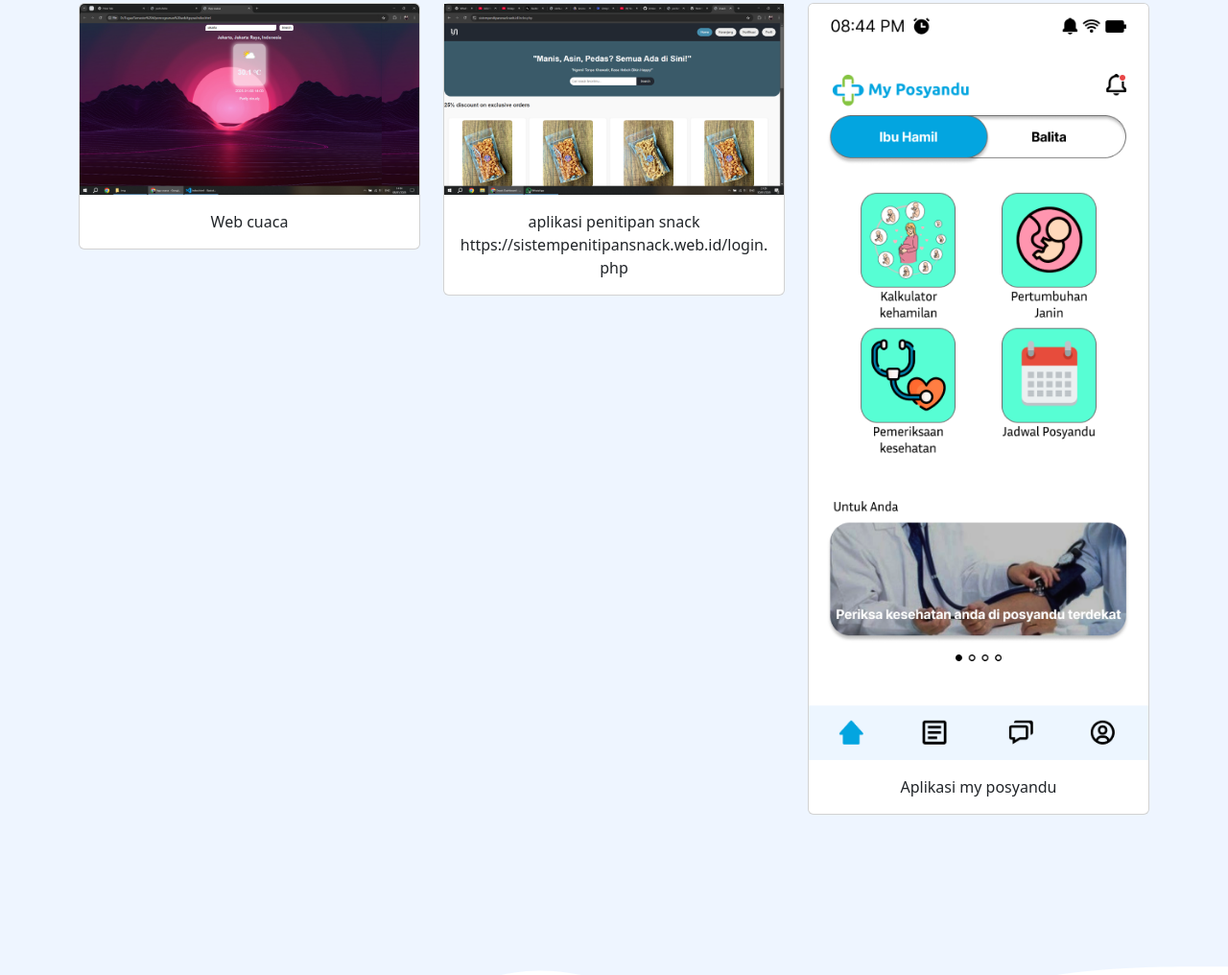
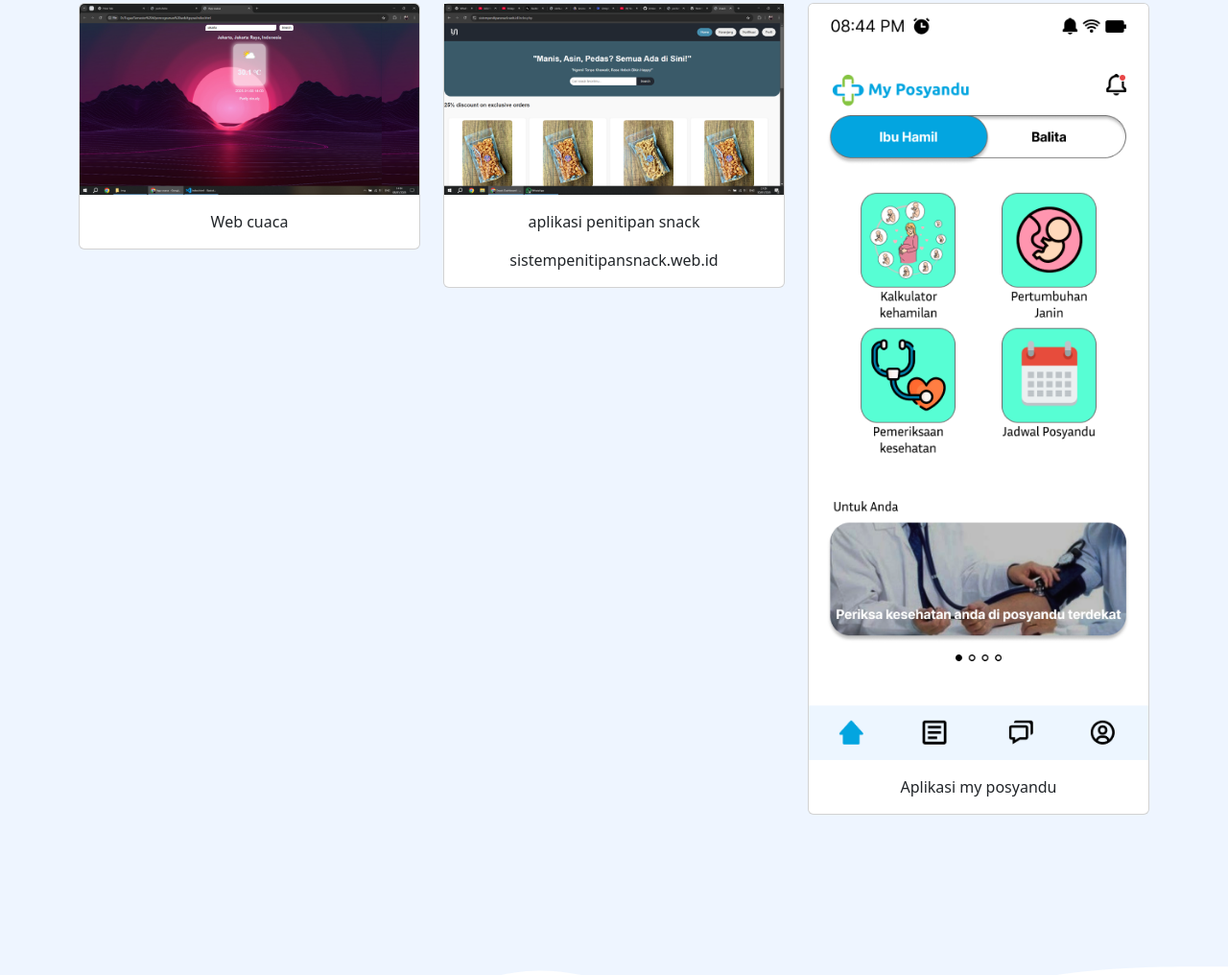
Before and after one commit to mwlanaysf/bdtporto, a plain HTML site: page index.html in a window 1280 px wide. Shown: the part 1644-2660 px from the top of the page at 96% size. Drawn offline with nearby package versions, Linux system fonts and the light colour scheme.

Commit message:
Update index.html

```diff
--- a/index.html
+++ b/index.html
@@ -109,7 +109,8 @@
             <div class="card">
               <img src="img/home.png" />
               <div class="card-body">
-                <p class="card-text text-center">aplikasi penitipan snack https://sistempenitipansnack.web.id/login.php</p>
+                <p class="card-text text-center">aplikasi penitipan snack</p>
+                <p class="card-text text-center">sistempenitipansnack.web.id</p>
               </div>
             </div>
           </div>
```
